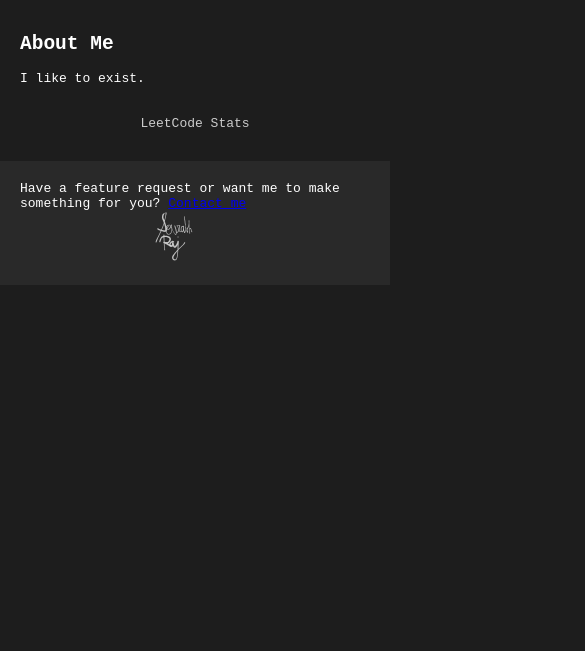
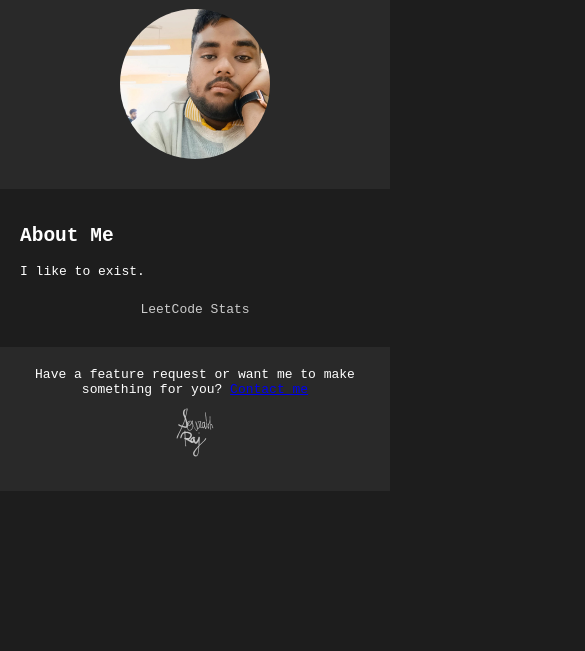
Before and after one commit to Sour-abh-Raj/sour-abh-raj.github.io, a plain HTML site: page index.html in a window 390 px wide. Shown: the part 193-844 px from the top of the page, 585 px wide, since content can reach past the window. Drawn offline with Linux system fonts and the light colour scheme; files whose address does not match are found by name.

Commit message:
mobile optimization for index and leetcode stats

```diff
--- a/index.html
+++ b/index.html
@@ -20,33 +20,22 @@
       </section>
       <nav>
         <a href="leetcode-stats.html">LeetCode Stats</a>
-        <!-- <a href="media.html">Media</a>
-        <a href="links.html">Links</a>
-        <a href="contact.html">Contact Me</a> -->
       </nav>
     </main>
     <footer>
       <div class="contact">
         <span
-          >Have a feature request or want me to make something for you?
-        </span>
+          >Have a feature request or want me to make something for you?</span
+        >
         <a
-          href="mailto:1582003sourabh@gmail.com?subject=From%20Tratus "
+          href="mailto:1582003sourabh@gmail.com?subject=From%20Tratus"
           target="_blank"
           rel="noopener noreferrer"
           class="mail"
           >Contact me</a
         >
       </div>
-      <div
-        class="tag"
-        style="
-          max-width: 46px;
-          bottom: 0;
-          left: 50%;
-          transform: translateX(-50%);
-        "
-      >
+      <div class="tag">
         <a
           href="https://linktr.ee/lucifer9199"
           target="_blank"
@@ -61,9 +50,6 @@
         </a>
       </div>
     </footer>
-    <!-- <footer>
-      <svg src="./assets/dark-tag-without-background.svg"></svg>
-    </footer> -->
     <script src="./scripts/script.js"></script>
   </body>
 </html>
--- a/styles/leetcode-stats-style.css
+++ b/styles/leetcode-stats-style.css
@@ -19,8 +19,9 @@ header {
 }
 
 img {
-  width: 150px;
-  height: 150px;
+  width: 100%; /* Adjust image width for responsiveness */
+  max-width: 150px; /* Set maximum width */
+  height: auto;
   border-radius: 50%;
 }
 
@@ -60,6 +61,7 @@ footer {
 }
 
 /* LeetCode Stats section */
+/* LeetCode Stats section */
 #leetcode-stats {
   border: 1px solid #292929;
   padding: 20px;
@@ -69,11 +71,17 @@ footer {
 h2 {
   text-align: center;
   margin-bottom: 15px;
+  color: #fff; /* Ensure consistent color for heading */
+}
+
+#data-container {
+  display: flex;
+  flex-wrap: wrap; /* Allow items to wrap to the next line */
+  justify-content: space-around; /* Center align items */
 }
 
 .stat-block {
-  display: flex;
-  justify-content: space-between;
+  flex: 0 0 45%; /* Set each stat block to take up 45% of the container width */
   margin-bottom: 10px;
 }
 
@@ -94,4 +102,5 @@ h2 {
 
 #submissions-breakdown li {
   margin-bottom: 5px;
+  text-align: center; /* Center align list items */
 }
--- a/styles/style.css
+++ b/styles/style.css
@@ -8,33 +8,27 @@ body {
 
 header {
   display: flex;
-  align-items: center;
-  justify-content: space-between;
+  flex-direction: column; /* Changed to column layout for smaller screens */
+  align-items: center; /* Center align */
   padding: 20px;
   background-color: #292929;
 }
 
-#age {
-  color: #ccc;
-}
-
 img {
-  width: 150px;
-  height: 150px;
+  width: 50%; /* Make the image responsive */
+  max-width: 150px; /* Limit maximum width */
+  height: auto; /* Maintain aspect ratio */
   border-radius: 50%;
+  margin-bottom: 10px; /* Add some space below the image */
 }
 
 main {
   padding: 20px;
 }
 
-#about {
-  margin-bottom: 20px;
-}
-
 nav {
   display: flex;
-  justify-content: space-around;
+  justify-content: center; /* Center align nav links */
 }
 
 nav a {
@@ -54,14 +48,11 @@ footer {
   padding: 20px;
   background-color: #292929;
 }
-/* footer {
-  text-align: center;
-  padding: 10px;
-  background-color: #292929;
-} */
 
-#footer-svg {
-  width: 50px;
-  height: 50px;
-  fill: #ccc;
+.contact {
+  text-align: center; /* Center align contact text */
 }
+
+.tag {
+  margin-top: 10px; /* Add some space above the tag */
+}
```
